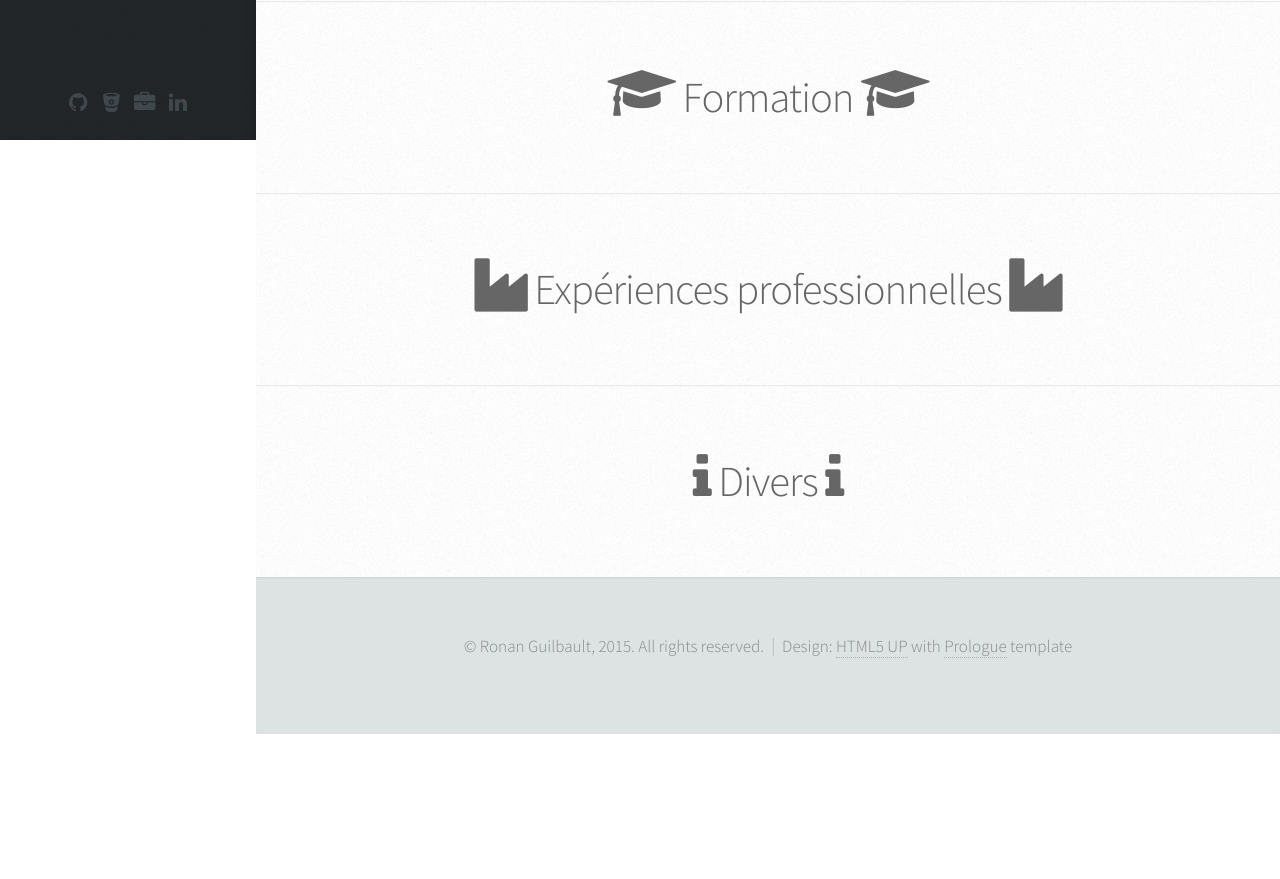
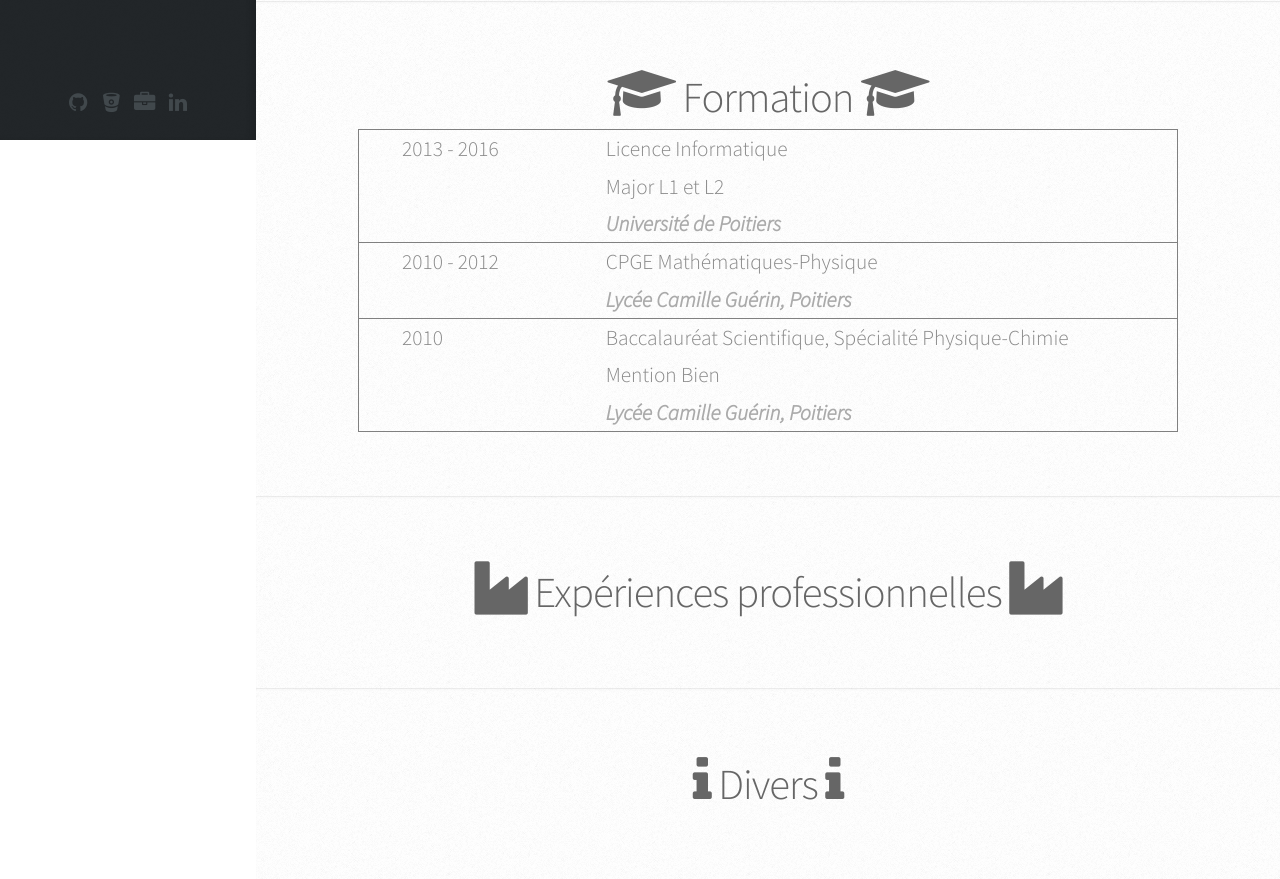
Before and after one commit to bunlanG/bunlanG.github.io, a PHP site: page /aboutme.html in a window 1280 px wide. Shown: the part 660-1539 px from the top of the page. Before the commit the page ends 1394 px from the top, so only its background shows below. Run offline with PHP 8.4, Linux system fonts and the light colour scheme.

Commit message:
Add "Formation" section
Signed-off-by: Ronan Guilbault <ronan.guilbault@gmail.com>

```diff
--- a/aboutme.html
+++ b/aboutme.html
@@ -93,6 +93,25 @@
 
 				    <section>
 					    <h2><span class="icon fa-graduation-cap"></span> Formation <span class="icon fa-graduation-cap"></span></h2>
+					    <table class="cv">
+					        <tr>
+					            <td>2013 - 2016</td>
+					            <td>Licence Informatique<br/>
+					                Major L1 et L2<br/>
+					                <span class="location">Université de Poitiers</span></td>
+				            </tr>
+					        <tr>
+					            <td>2010 - 2012</td>
+					            <td>CPGE Mathématiques-Physique<br/>
+					                <span class="location">Lycée Camille Guérin, Poitiers</span></td>
+				            </tr>
+					        <tr>
+					            <td>2010</td>
+					            <td>Baccalauréat Scientifique, Spécialité Physique-Chimie<br/>
+					                Mention Bien<br/>
+					                <span class="location">Lycée Camille Guérin, Poitiers</span></td>
+				            </tr>
+					    </table>
 				    </section>
 
 				    <section>
--- a/assets/css/main.css
+++ b/assets/css/main.css
@@ -2536,3 +2536,24 @@
 				}
 
 	}
+
+	/* My style */
+
+	span.location{
+	    color: rgb(170,170,170);
+	    font-style: italic;
+	    font-weight: bold;
+	}
+
+
+	table.cv {
+	    text-align: left;
+	    width: 80%;
+	    margin: 0px 10% 0px;
+	    border: 1px grey solid;
+	}
+
+	table.cv td {
+	    padding: 0px 2em 0px;
+	    border-top: 1px grey solid;
+	}
```
